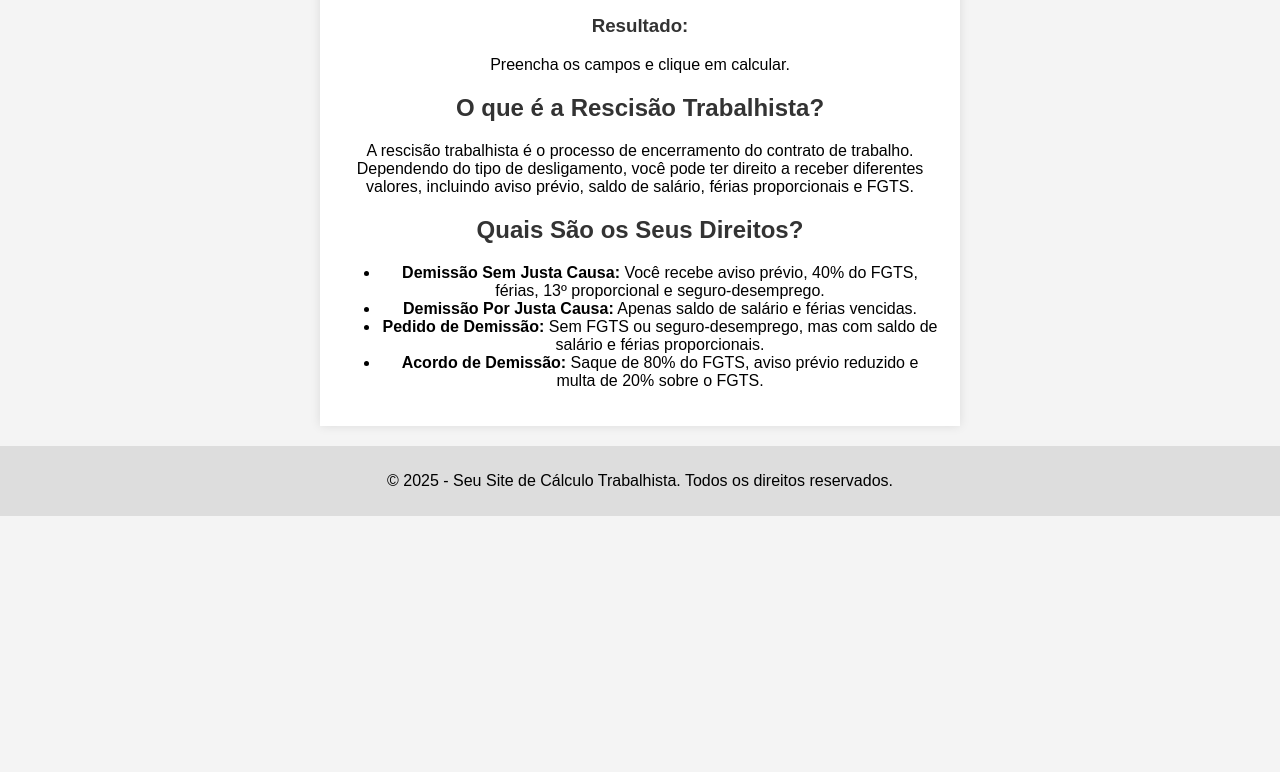
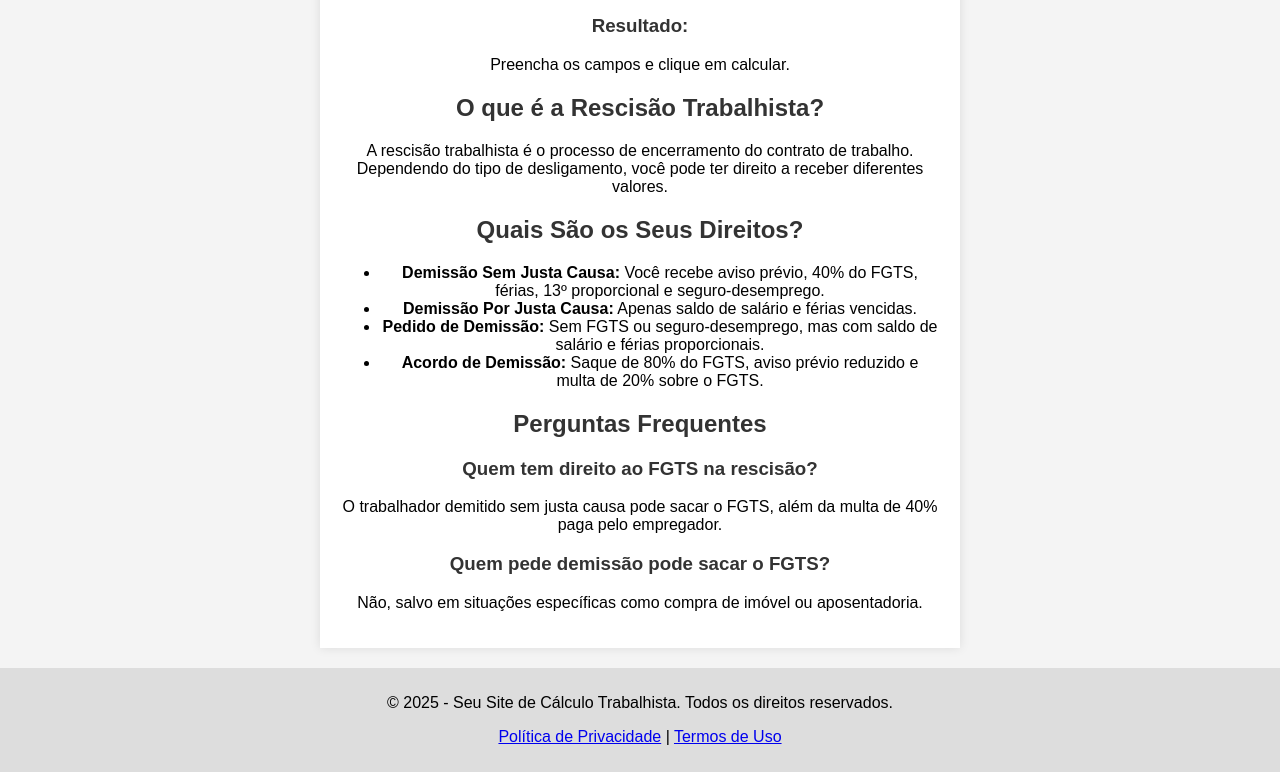
Before and after one commit to Oconselho/calculadora-trabalhista, a plain HTML site: page index.html in a window 1280 px wide. Shown: the part 542-1314 px from the top of the page. Before the commit the page ends 1058 px from the top, so only its background shows below. Drawn offline with Linux system fonts and the light colour scheme.

Commit message:
Update index.html

```diff
--- a/index.html
+++ b/index.html
@@ -3,10 +3,10 @@
 <head>
     <meta charset="UTF-8">
     <meta name="viewport" content="width=device-width, initial-scale=1.0">
-    <title>Calculadora de Rescisão Trabalhista - CLT</title>
+    <title>Calculadora de Rescisão Trabalhista - Seus Direitos CLT</title>
     <meta name="description" content="Calcule sua rescisão trabalhista com precisão! Descubra quanto tem a receber ao sair do emprego, incluindo FGTS, aviso prévio e outros direitos.">
     <meta name="keywords" content="rescisão trabalhista, CLT, cálculo de rescisão, FGTS, aviso prévio, demissão">
-    <meta name="author" content="Seu Nome ou Nome do Site">
+    <meta name="author" content="Seu Site">
     <link rel="stylesheet" href="styles.css">
 </head>
 <body>
@@ -43,7 +43,7 @@
 
         <section id="info">
             <h2>O que é a Rescisão Trabalhista?</h2>
-            <p>A rescisão trabalhista é o processo de encerramento do contrato de trabalho. Dependendo do tipo de desligamento, você pode ter direito a receber diferentes valores, incluindo aviso prévio, saldo de salário, férias proporcionais e FGTS.</p>
+            <p>A rescisão trabalhista é o processo de encerramento do contrato de trabalho. Dependendo do tipo de desligamento, você pode ter direito a receber diferentes valores.</p>
 
             <h2>Quais São os Seus Direitos?</h2>
             <ul>
@@ -53,10 +53,19 @@
                 <li><strong>Acordo de Demissão:</strong> Saque de 80% do FGTS, aviso prévio reduzido e multa de 20% sobre o FGTS.</li>
             </ul>
         </section>
+
+        <section id="faq">
+            <h2>Perguntas Frequentes</h2>
+            <h3>Quem tem direito ao FGTS na rescisão?</h3>
+            <p>O trabalhador demitido sem justa causa pode sacar o FGTS, além da multa de 40% paga pelo empregador.</p>
+            <h3>Quem pede demissão pode sacar o FGTS?</h3>
+            <p>Não, salvo em situações específicas como compra de imóvel ou aposentadoria.</p>
+        </section>
     </main>
 
     <footer>
         <p>&copy; 2025 - Seu Site de Cálculo Trabalhista. Todos os direitos reservados.</p>
+        <p><a href="politica.html">Política de Privacidade</a> | <a href="termos.html">Termos de Uso</a></p>
     </footer>
 
     <script src="script.js"></script>
```
